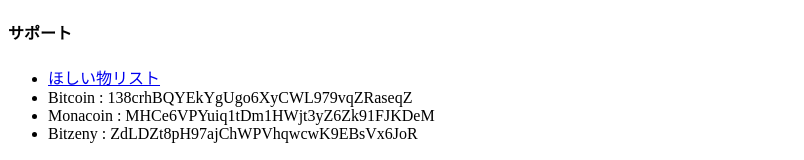
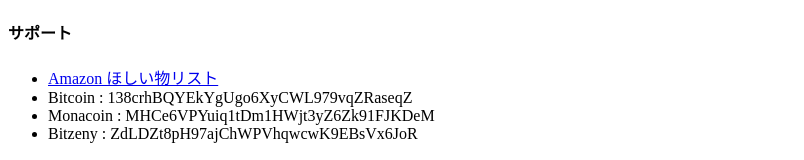
Before and after one commit to envzhu/envzhu.github.io, a plain HTML site: page index-ja.html in a window 1280 px wide. Shown: the part 1018-1178 px from the top of the page, without its empty margins (0-804 px from the left). Drawn offline with Linux system fonts and the light colour scheme.

Commit message:
Change the url of Amazon wash list.

```diff
--- a/index-ja.html
+++ b/index-ja.html
@@ -55,7 +55,7 @@
 
   <h4>サポート</h4>
   <ul>
-    <li><a href="https://www.amazon.jp/hz/wishlist/ls/3F9Y74HO0268O?ref_=wl_share">ほしい物リスト</a></li>
+    <li><a href="https://www.amazon.jp/hz/wishlist/ls/2W6AL1S6OR5GW?ref_=wl_share">Amazon ほしい物リスト</a></li>
     <li>Bitcoin  : 138crhBQYEkYgUgo6XyCWL979vqZRaseqZ</li>
     <li>Monacoin : MHCe6VPYuiq1tDm1HWjt3yZ6Zk91FJKDeM</li>
     <li>Bitzeny  : ZdLDZt8pH97ajChWPVhqwcwK9EBsVx6JoR</li>
```
Also changed, not shown: index.html (+1 -1 lines).
